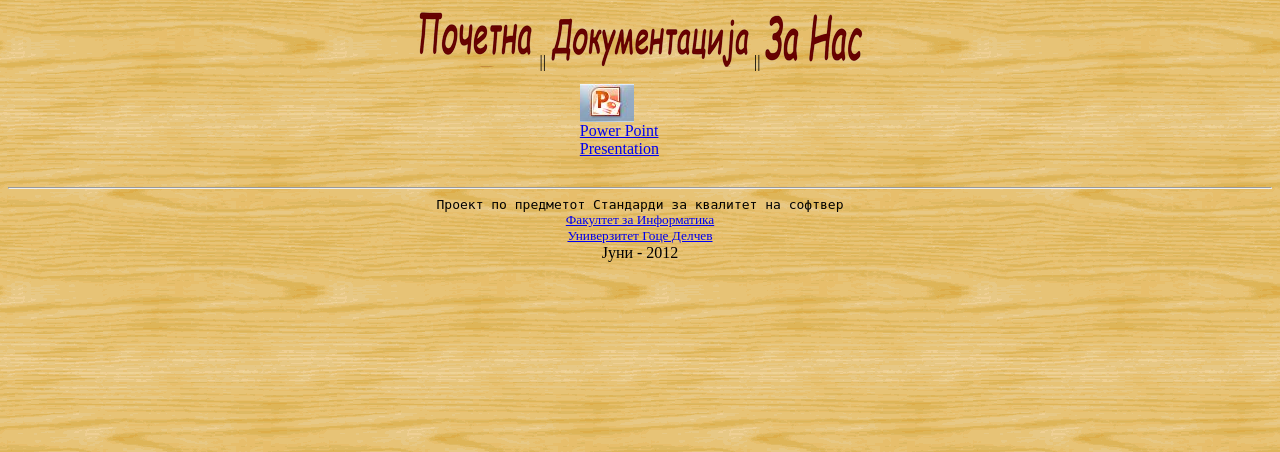
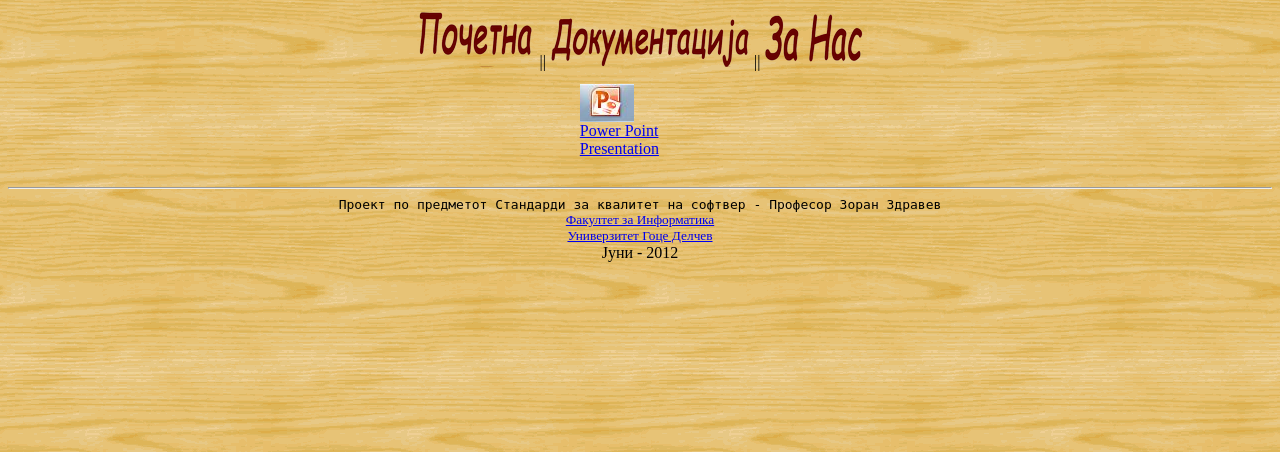
Before and after one commit to Natasha007X/learngit, a PHP site: page /dok.php in a window 1280 px wide. Shown: the part 199-651 px from the top of the page. Run offline with PHP 8.4, Linux system fonts and the light colour scheme.

Commit message:
Modify footer

```diff
--- a/footer.php
+++ b/footer.php
@@ -1,6 +1,6 @@
 <?php
 echo '<hr>';
-echo '<tt>Проект по предметот Стандарди за квалитет на софтвер</tt></br>';
+echo '<tt>Проект по предметот Стандарди за квалитет на софтвер - Професор Зоран Здравев</tt></br>';
 echo '<small><a href="http://inf.ugd.edu.mk" target="_blank">Факултет за Информатика</a></br>
 			<a href="http://inf.ugd.edu.mk" target="_blank">Универзитет Гоце Делчев</a>
 	</small>';
```
